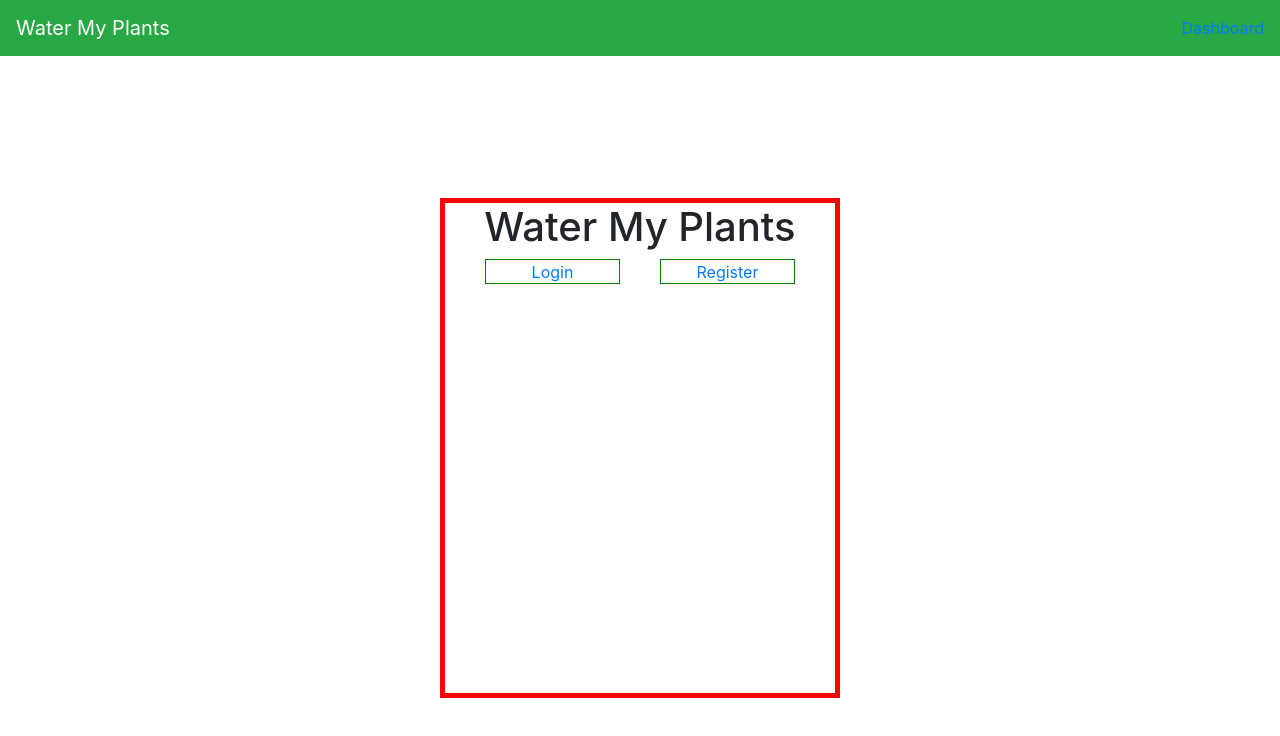
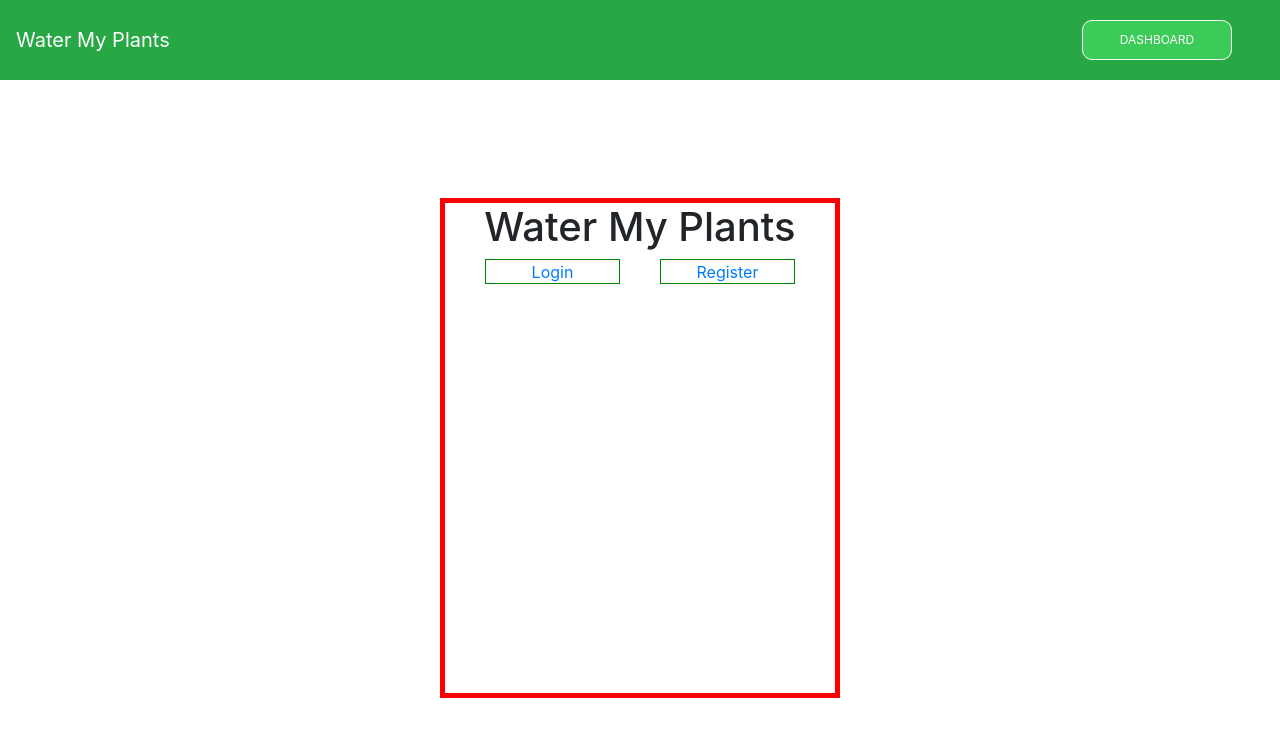
Before and after one commit to lambda-water-my-plants/Build-WaterMyPlants-FE, a React (Create React App) app in the folder water-my-plant/: page /dashboard in a window 1280 px wide. Shown: the top 736 px of the page. Built offline with nearby package versions, Linux system fonts and the light colour scheme; no server answers.

Commit message:
add nav button styles and hover

```diff
--- a/water-my-plant/src/components/Nav/Navbar.css
+++ b/water-my-plant/src/components/Nav/Navbar.css
@@ -0,0 +1,29 @@
+.navbar {
+    background-color: #3CCB59;
+    height: 5rem;
+}
+
+.navbar a:nth-child(2) {
+    width: 150px;
+    height: 40px;
+    background-color: #3CCB59;
+    color: #FFF;
+    border-radius: 10px;
+    border: 1px solid #FFF;
+    font-size: 0.75rem;
+    text-align: center;
+    text-transform: uppercase;
+    display: flex;
+    flex-flow: column nowrap;
+    justify-content: center;
+    align-items: center;
+    margin-right: 2rem;
+}
+
+.navbar a:hover {
+    text-decoration: none;
+    background-color: #FFF;
+    color: #3CCB59;
+    border: 1px solid #000;
+    box-shadow: 1px 2px #000;
+}
--- a/water-my-plant/src/components/Nav/Navigation.js
+++ b/water-my-plant/src/components/Nav/Navigation.js
@@ -14,6 +14,7 @@ const Navbar = () => {
         <Route path="/dashboard" exact component={Board}/>
     </div>
   )
+
 }
 
 export default Navbar;
```
